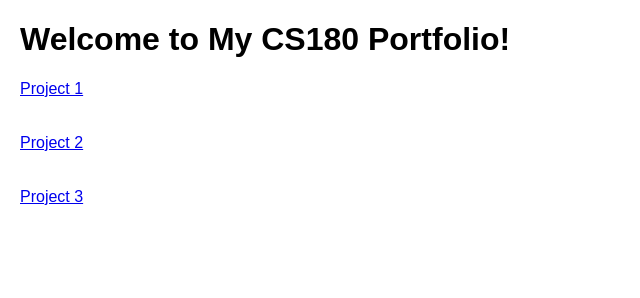
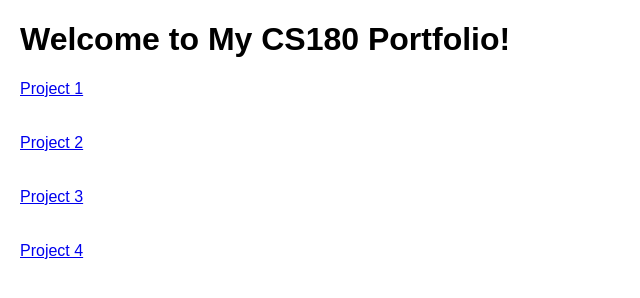
Before and after one commit to luojt2022/luojt2022.github.io, a plain HTML site: page index.html in a window 1280 px wide. Shown: the full height of the page, 0-640 px from the left. Drawn offline with Linux system fonts and the light colour scheme.

Commit message:
Update index.html

```diff
--- a/index.html
+++ b/index.html
@@ -24,5 +24,10 @@
     <div class="project-link">
         <a href="./CS180-Projects/proj3/index.html">Project 3</a>
     </div>
+    <br>
+    <br>
+    <div class="project-link">
+        <a href="./CS180-Projects/proj4/index.html">Project 4</a>
+    </div>
 </body>
 </html>
```
